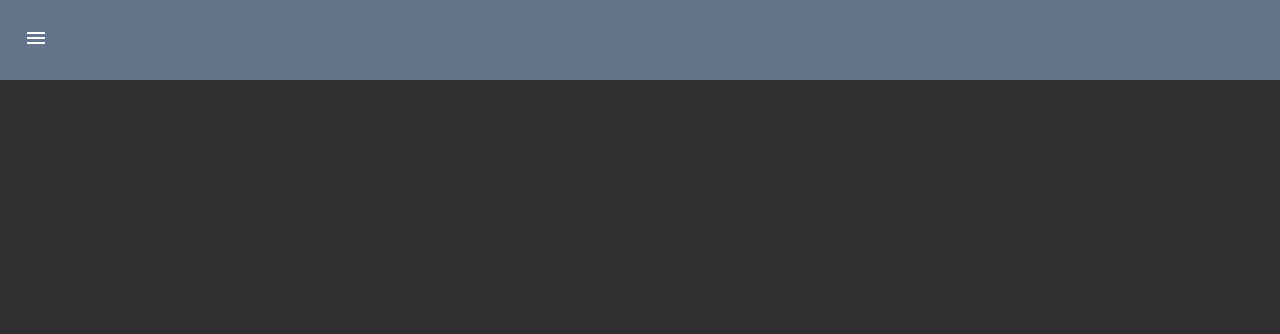
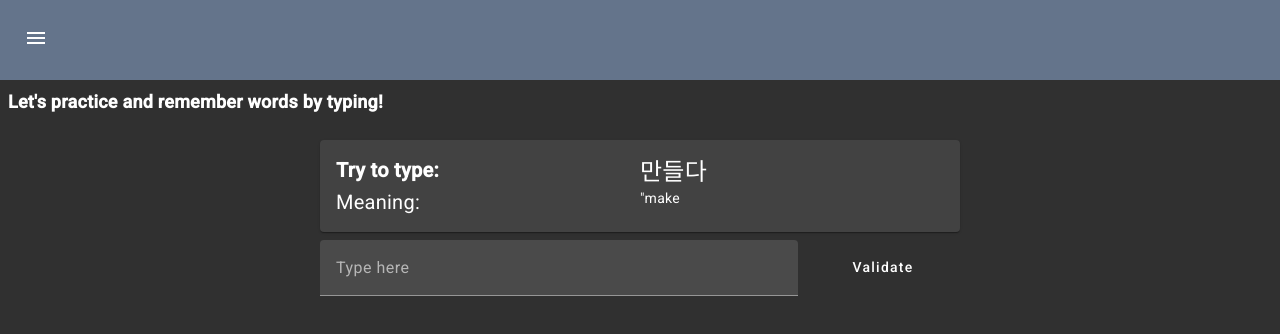
Before and after one commit to 1554cN3wt0n/korean-learning-app, an Angular app: page /typing in a window 1280 px wide. Before the commit this address led to /. Shown: the top 334 px of the page. Built offline with nearby package versions, Linux system fonts and the light colour scheme.

Commit message:
update: adding typing game

```diff
--- a/angular.json
+++ b/angular.json
@@ -40,7 +40,7 @@
               "budgets": [
                 {
                   "type": "initial",
-                  "maximumWarning": "600kb",
+                  "maximumWarning": "900kb",
                   "maximumError": "1mb"
                 },
                 {
--- a/src/app/app.component.html
+++ b/src/app/app.component.html
@@ -23,6 +23,11 @@
           Sentences
         </button>
       </mat-list-item>
+      <mat-list-item role="listitem">
+        <button class="w-full p-4 list-button" (click)="goToTyping()">
+          Typing
+        </button>
+      </mat-list-item>
     </mat-list>
   </mat-drawer>
   <mat-drawer-content>
--- a/src/app/app.component.ts
+++ b/src/app/app.component.ts
@@ -46,4 +46,8 @@ export class AppComponent {
     this.router.navigate(['/grammar']);
     this.drawer.toggle();
   }
+  goToTyping() {
+    this.router.navigate(['/typing']);
+    this.drawer.toggle();
+  }
 }
--- a/src/app/app.routes.ts
+++ b/src/app/app.routes.ts
@@ -9,6 +9,7 @@ import { VocabularyQuizComponent } from './vocabulary/components/vocabulary-quiz
 import { GrammarQuizComponent } from './grammar/components/grammar-quiz/grammar-quiz.component';
 import { SentencesFlashcardsComponent } from './sentences/components/sentences-flashcards/sentences-flashcards.component';
 import { SentencesQuizComponent } from './sentences/components/sentences-quiz/sentences-quiz.component';
+import { TypingComponent } from './typing/typing.component';
 
 export const routes: Routes = [
   { path: '', component: HomeComponent, pathMatch: 'full' },
@@ -45,4 +46,5 @@ export const routes: Routes = [
     component: GrammarQuizComponent,
     pathMatch: 'full',
   },
+  { path: 'typing', component: TypingComponent, pathMatch: 'full' },
 ];
--- a/src/app/home/home.component.html
+++ b/src/app/home/home.component.html
@@ -1,6 +1,9 @@
 <div class="w-full h-screen justify-center items-center p-4">
   <div class="flex justify-center items-center w-full">
-    <img class="w-[30%] border rounded-lg shadow-lg" src="/assets/flag.svg" />
+    <img
+      class="md:ml-16 w-[30%] border rounded-lg shadow-lg"
+      src="/assets/flag.svg"
+    />
   </div>
   <div class="w-screen p-8">
     <div class="wave-text">
--- /dev/null
+++ b/src/app/shared/typing-sandbox/typing-sandbox.component.html
@@ -0,0 +1,36 @@
+<div class="grid grid-cols-1 gap-2">
+  <mat-card>
+    <mat-card-content>
+      <div class="grid grid-cols-2">
+        <span class="text-xl font-bold">Try to type:</span>
+        <span class="text-2xl">{{ sentence }}</span>
+      </div>
+      <div class="grid grid-cols-2">
+        <span class="text-xl">Meaning:</span>
+        <span class="text^xl">{{ meaning }}</span>
+      </div>
+    </mat-card-content>
+  </mat-card>
+  <div class="grid grid-cols-4 gap-2">
+    <mat-form-field class="col-span-3">
+      <input
+        matInput
+        [(ngModel)]="inputValue"
+        placeholder="Type here"
+        (keydown.enter)="validate()"
+      />
+    </mat-form-field>
+    <div class="flex">
+      <button mat-button (click)="validate()" class="h-ful">Validate</button>
+    </div>
+  </div>
+  <div
+    *ngIf="showMessage"
+    class="text-green-600 transition-opacity duration-1000 ease-in-out"
+    [class.opacity-100]="messageVisible"
+    [class.opacity-0]="!messageVisible"
+    [ngStyle]="color"
+  >
+    {{ this.message }}
+  </div>
+</div>
--- /dev/null
+++ b/src/app/shared/typing-sandbox/typing-sandbox.component.scss
@@ -0,0 +1,4 @@
+button{
+    height: 70%;
+    width: 100%;
+}
--- /dev/null
+++ b/src/app/shared/typing-sandbox/typing-sandbox.component.ts
@@ -0,0 +1,67 @@
+import { CommonModule } from '@angular/common';
+import { Component, EventEmitter, Input, Output } from '@angular/core';
+import { FormsModule, ReactiveFormsModule } from '@angular/forms';
+import { MatButtonModule } from '@angular/material/button';
+import { MatCardModule } from '@angular/material/card';
+import { MatFormFieldModule } from '@angular/material/form-field';
+import { MatInputModule } from '@angular/material/input';
+
+@Component({
+  selector: 'app-typing-sandbox',
+  standalone: true,
+  imports: [
+    CommonModule,
+    MatCardModule,
+    MatInputModule,
+    ReactiveFormsModule,
+    FormsModule,
+    MatFormFieldModule,
+    MatButtonModule,
+  ],
+  templateUrl: './typing-sandbox.component.html',
+  styleUrl: './typing-sandbox.component.scss',
+})
+export class TypingSandboxComponent {
+  @Input()
+  sentence!: string;
+
+  @Input()
+  meaning!: string;
+
+  inputValue: string = '';
+
+  @Output()
+  result: EventEmitter<any> = new EventEmitter();
+
+  showMessage: boolean = false;
+  messageVisible: boolean = false;
+  message: string = '';
+  color: any = '';
+
+  validate() {
+    this.result.emit(this.inputValue == this.sentence);
+    this.showMessage = true;
+    this.messageVisible = true; // Set opacity to 100% (fade-in)
+    if (this.inputValue == this.sentence) {
+      this.message = 'You got it correct!';
+      this.color = { color: 'green' };
+    } else {
+      this.color = { color: 'red' };
+      this.message = 'Oh no!';
+    }
+    // After 3 seconds, trigger fade-out by changing opacity to 0
+    setTimeout(() => {
+      this.messageVisible = false;
+    }, 1000);
+
+    // After the transition completes (1 second), remove the message container
+    setTimeout(() => {
+      this.showMessage = false;
+    }, 2000);
+    this.inputValue = '';
+  }
+
+  hideMessage() {
+    this.showMessage = false;
+  }
+}
--- /dev/null
+++ b/src/app/typing/typing.component.html
@@ -0,0 +1,14 @@
+<div>
+  <span class="text-lg font-bold p-2 mb-4 flex"
+    >Let's practice and remember words by typing!</span
+  >
+
+  <div class="flex justify-center">
+    <app-typing-sandbox
+      [sentence]="sentence"
+      [meaning]="meaning"
+      class="md:w-[50%]"
+      (result)="handleResult($event)"
+    ></app-typing-sandbox>
+  </div>
+</div>
--- /dev/null
+++ b/src/app/typing/typing.component.ts
@@ -0,0 +1,59 @@
+import { Component } from '@angular/core';
+import { ResourcesService } from '../services/resources.service';
+import { TypingSandboxComponent } from '../shared/typing-sandbox/typing-sandbox.component';
+import { UtilsService } from '../services/utils.service';
+
+@Component({
+  selector: 'app-typing',
+  standalone: true,
+  imports: [TypingSandboxComponent],
+  templateUrl: './typing.component.html',
+  styleUrl: './typing.component.scss',
+})
+export class TypingComponent {
+  loading: boolean = false;
+  listWords!: any[];
+  randomIdxs!: number[];
+  idx!: number;
+  sentence!: string;
+  meaning!: string;
+
+  constructor(
+    private resourcesService: ResourcesService,
+    private utilsService: UtilsService
+  ) {}
+
+  ngOnInit() {
+    this.loadData().then(() => {
+      this.setSentence();
+    });
+  }
+
+  loadData() {
+    this.loading = true;
+    return this.resourcesService
+      .getWords()
+      .then((data: any[]) => {
+        this.listWords = [...data];
+        this.randomIdxs = this.utilsService.createAndShuffleArray(
+          this.listWords.length
+        );
+        this.idx = this.randomIdxs.pop() || 0;
+        this.loading = false;
+      })
+      .catch((err) => {
+        console.log(err);
+      });
+  }
+
+  setSentence() {
+    this.sentence = this.listWords[this.idx][2];
+    this.meaning = this.listWords[this.idx][3];
+    this.idx = this.randomIdxs.pop() || 0;
+  }
+
+  handleResult(event: any) {
+    console.log(event);
+    this.setSentence();
+  }
+}
--- a/src/app/vocabulary/components/vocabulary-quiz/vocabulary-quiz.component.html
+++ b/src/app/vocabulary/components/vocabulary-quiz/vocabulary-quiz.component.html
@@ -1,4 +1,7 @@
 <div *ngIf="!this.loading">
+  <div class="p-4 text-xl">
+    <span> What is the meaning of the following words in English? </span>
+  </div>
   <div class="mt-4">
     <app-selection-quiz [questions]="this.questions"></app-selection-quiz>
   </div>
```
Also changed, not shown: src/app/typing/typing.component.scss (added), 2 other files (tests, documents, lock files or other folders).
